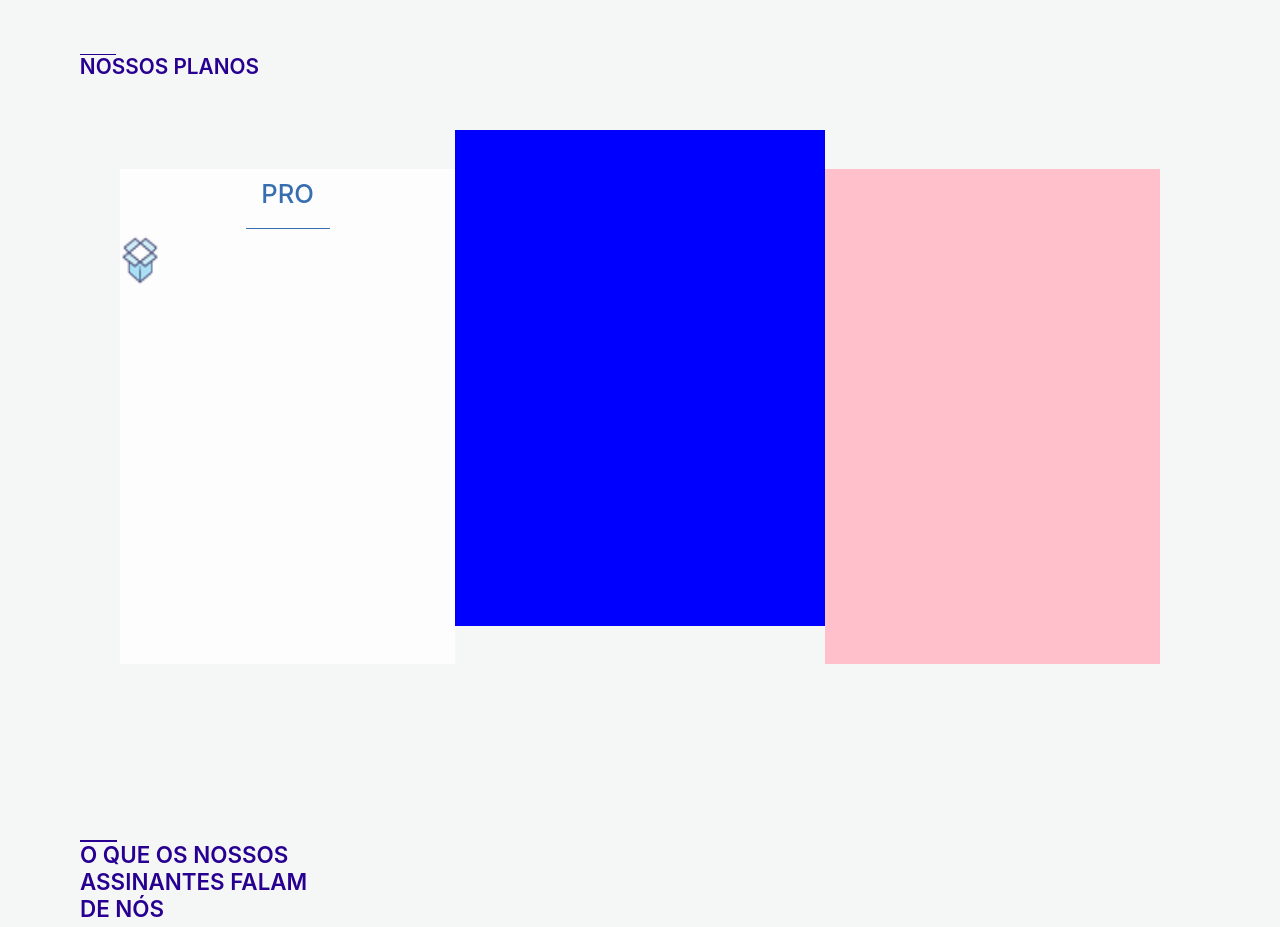
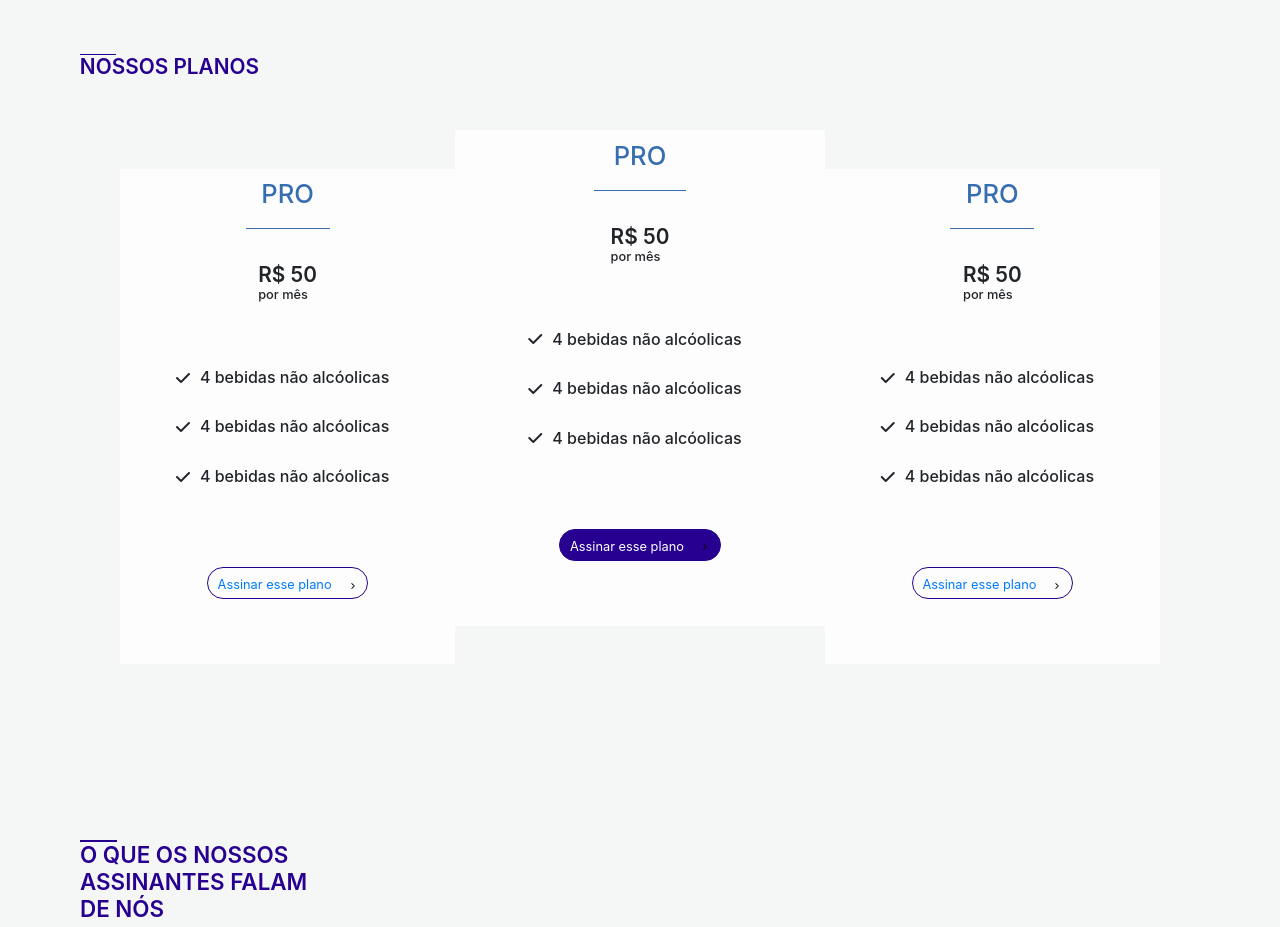
Before and after one commit to GustavoGaldino/AmboxWebsite, a React (Create React App) app: page / in a window 1280 px wide. Shown: the part 1660-2587 px from the top of the page. Built offline with nearby package versions, Linux system fonts and the light colour scheme.

Commit message:
Added plans section

```diff
--- a/src/components/Landing/styles.css
+++ b/src/components/Landing/styles.css
@@ -57,8 +57,9 @@
     opacity: 1;
 }
 
+
 .forward-icon{
-    margin-left: 1rem;
+    margin-left: 0.8rem;
     height: auto;
     width: 10px;
 }
--- a/src/components/Plans/PlansCard/index.jsx
+++ b/src/components/Plans/PlansCard/index.jsx
@@ -2,16 +2,49 @@ import React from 'react'
 
 import './styles.css'
 
+import forwardIcon from '../../../assets/images/icons/forward.png'
+
 function PlansCard(props){
     return(
         <div className="plans-card-div">
+
             <div className="plans-card-title">
                 <h1>{props.plan}</h1>
             </div>
+
             <div className="light-blue-line" />
+
             <div className="price-div">
-                <img src={props.img} alt="" className="plan-img"/>
+                <div className="monthly-payment">
+                    <h1>R$ {props.monthly}</h1>
+                    <h2>por mês</h2>
+                </div>
             </div>
+
+            <div className="plans-benefits">
+                <div className="first-benefit">
+                    <i class="fas fa-check"></i>
+                    <h1>{props.firstBenefit}</h1>
+                </div>
+                <div className="second-benefit">
+                    <i class="fas fa-check"></i>
+                    <h1>{props.secondBenefit}</h1>
+                </div>
+                <div className="third-benefit">
+                    <i class="fas fa-check"></i>
+                    <h1>{props.thirdBenefit}</h1>
+                </div>
+            </div>
+
+            <div className="plan-assign-button-div">
+                <button className={props.btnClass}>
+                    <a href="/login">
+                        Assinar esse plano
+                        <img className="forward-icon" src={forwardIcon} alt=""/>
+                    </a>
+                </button>
+            </div>
+
         </div>
     );
 }
--- a/src/components/Plans/PlansCard/styles.css
+++ b/src/components/Plans/PlansCard/styles.css
@@ -28,12 +28,112 @@
 
 .price-div{
     width: 100%;
+    height: 25%;
+    display: grid;
+    grid-template-columns: 0fr 1fr;
+}
+
+.monthly-payment{
+    margin: auto auto;
+    grid-column: 2/3;
+}
+
+.monthly-payment h1{
+    font-weight: 600;
+    font-size: 1.3rem;
+    line-height: 0.5rem;
+}
+
+.monthly-payment h2{
+    font-size: 0.8rem;
+}
+
+.plans-benefits{
     height: 30%;
     display: grid;
-    margin: auto 0;
+    grid-template-rows: 1fr 1fr 1fr;
 }
 
-.plan-img{
-    width: 12%;
-    height: 40%;
+.plans-benefits h1{
+    font-weight: 500;
+    font-size: 1rem;
+    margin: 0 10px;
 }
+
+.first-benefit{
+    grid-row: 1/2;
+    display: flex;
+    align-items: center;
+    justify-content: center;
+}
+
+.second-benefit{
+    grid-row: 2/3;
+    display: flex;
+    align-items: center;
+    justify-content: center;
+}
+
+.third-benefit{
+    grid-row: 3/4;
+    display: flex;
+    align-items: center;
+    justify-content: center;
+}
+
+.plan-assign-button-div{
+    height: 33%;
+    display: flex;
+    align-items: center;
+    justify-content: center;
+}
+
+.plan-assign-btn-transparent{
+    background-color: Transparent;
+    border: 1px solid var(--color-dark-blue);
+    padding: 0.2rem 0.6rem;
+    border-radius: 20px;
+    opacity: 1;
+}
+
+.plan-assign-btn-transparent a{
+    letter-spacing: 0px;
+    font-size: 0.8rem;
+}
+
+.plan-assign-btn-transparent:hover{
+    transition: 0.4s;
+    background-color: var(--color-dark-blue);
+}
+
+.plan-assign-btn-transparent:hover a{
+    transition: 0.4s;
+    color: white;
+}
+
+.plan-assign-btn-transparent a:hover{
+    text-decoration: none;
+}
+
+.plan-assign-btn{
+    background-color: var(--color-dark-blue);
+    border: 1px solid var(--color-dark-blue);
+    padding: 0.2rem 0.6rem;
+    border-radius: 20px;
+    opacity: 1;
+}
+
+.plan-assign-btn a{
+    font-size: 0.8rem;
+    letter-spacing: 0px;
+    color: white;
+}
+
+.plan-assign-btn a:hover{
+    text-decoration: none;
+    color: white;
+}
+
+.forward-icon{
+    margin: 0 0 0 1rem;
+}
--- a/src/components/Plans/index.jsx
+++ b/src/components/Plans/index.jsx
@@ -19,15 +19,36 @@ function Plans(){
                 <PlansCard
                     plan="PRO"
                     img={amboxImg}
+                    monthly="50"
+                    firstBenefit="4 bebidas não alcóolicas"
+                    secondBenefit="4 bebidas não alcóolicas"
+                    thirdBenefit="4 bebidas não alcóolicas"
+                    btnClass="plan-assign-btn-transparent"
                 />
             </div>
 
             <div className="second-card">
-
+                <PlansCard
+                    plan="PRO"
+                    img={amboxImg}
+                    monthly="50"
+                    firstBenefit="4 bebidas não alcóolicas"
+                    secondBenefit="4 bebidas não alcóolicas"
+                    thirdBenefit="4 bebidas não alcóolicas"
+                    btnClass="plan-assign-btn"
+                />
             </div>
 
             <div className="third-card">
-
+                <PlansCard
+                    plan="PRO"
+                    img={amboxImg}
+                    monthly="50"
+                    firstBenefit="4 bebidas não alcóolicas"
+                    secondBenefit="4 bebidas não alcóolicas"
+                    thirdBenefit="4 bebidas não alcóolicas"
+                    btnClass="plan-assign-btn-transparent"
+                />
             </div>
 
 
--- a/src/components/Plans/styles.css
+++ b/src/components/Plans/styles.css
@@ -36,11 +36,9 @@
 .second-card{
     grid-column: 4/5;
     grid-row: 4/6;
-    background: blue;
 }
 
 .third-card{
     grid-column: 5/6;
     grid-row: 5/7;
-    background: pink;
 }
```
